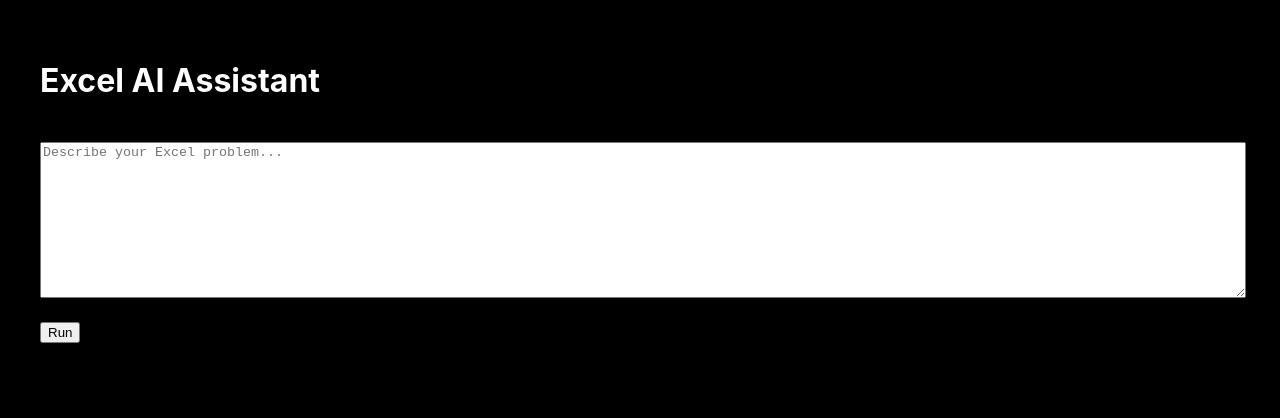
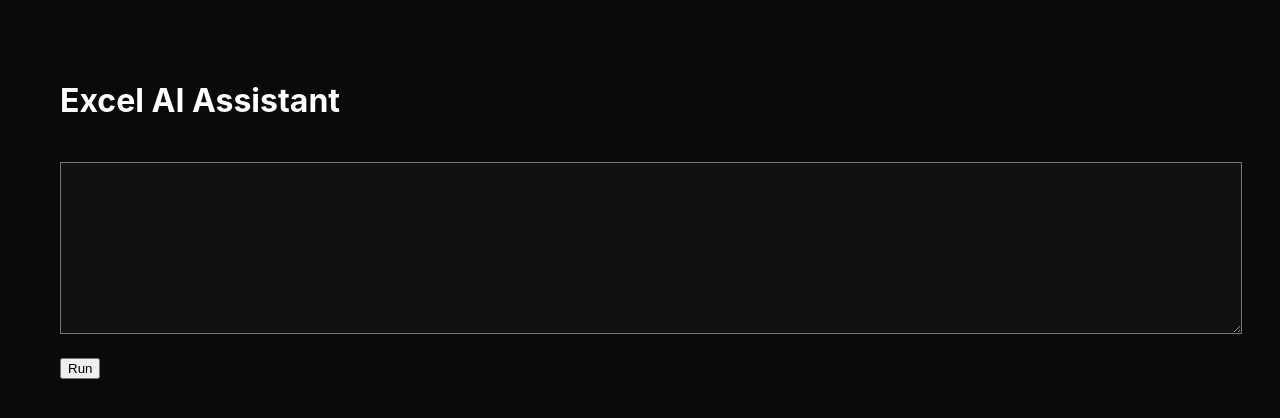
Before and after one commit to marinofecal/skynet-final, a Next.js app: page /tools/excel in a window 1280 px wide. Shown: the top 418 px of the page. Built offline with nearby package versions, Linux system fonts and the light colour scheme.

Commit message:
Update page.jsx

```diff
--- a/app/tools/excel/page.jsx
+++ b/app/tools/excel/page.jsx
@@ -2,7 +2,7 @@
 
 import { useState } from "react";
 
-export default function ExcelAI() {
+export default function ExcelPage() {
   const [input, setInput] = useState("");
   const [result, setResult] = useState("");
 
@@ -10,6 +10,9 @@ export default function ExcelAI() {
     try {
       const res = await fetch("/api/bot", {
         method: "POST",
+        headers: {
+          "Content-Type": "application/json"
+        },
         body: JSON.stringify({ input }),
       });
 
@@ -21,15 +24,25 @@ export default function ExcelAI() {
   }
 
   return (
-    <main style={{ padding: 40, background: "#000", color: "#fff", minHeight: "100vh" }}>
+    <main style={{
+      background: "#0a0a0a",
+      color: "#fff",
+      minHeight: "100vh",
+      padding: "60px"
+    }}>
       <h1>Excel AI Assistant</h1>
 
       <textarea
         value={input}
         onChange={(e) => setInput(e.target.value)}
         rows={10}
-        style={{ width: "100%", marginTop: 20 }}
-        placeholder="Describe your Excel problem..."
+        style={{
+          width: "100%",
+          marginTop: 20,
+          background: "#111",
+          color: "#fff",
+          padding: "10px"
+        }}
       />
 
       <button onClick={run} style={{ marginTop: 20 }}>
```
